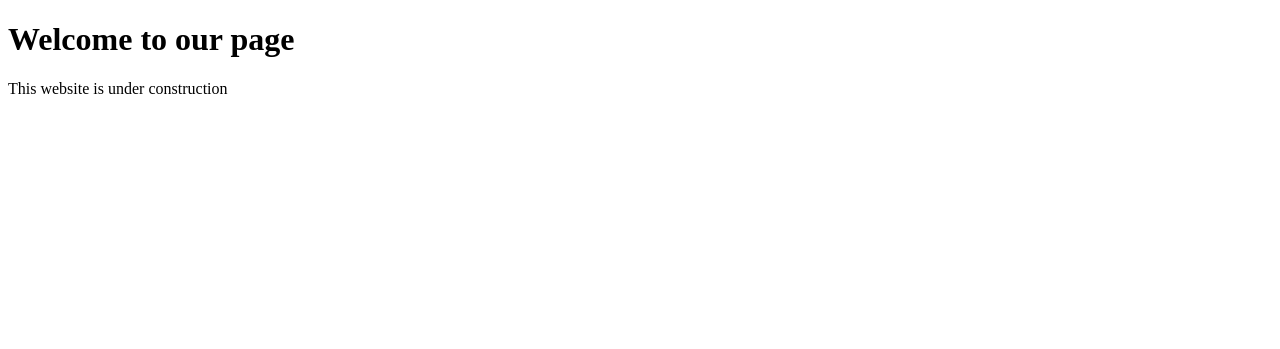
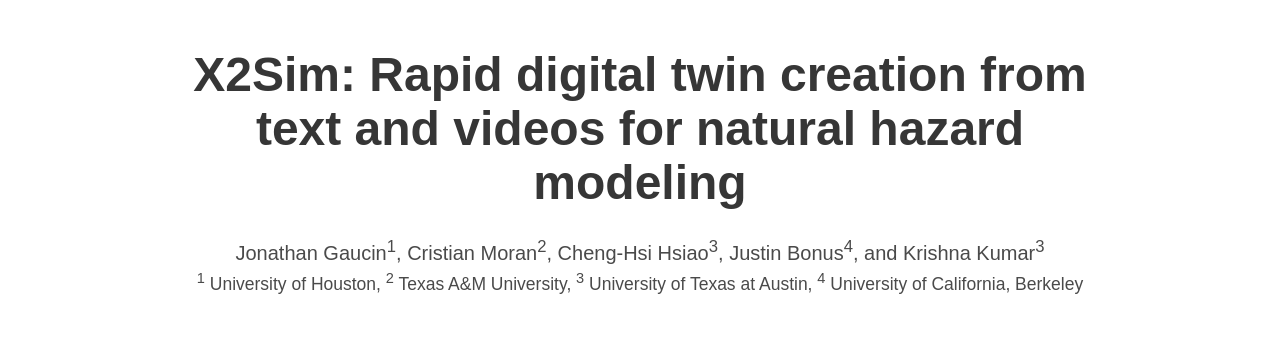
Before and after one commit to geoelements/x2sim, a plain HTML site: page index.html in a window 1280 px wide. Drawn offline with nearby package versions, Linux system fonts and the light colour scheme; some icons are missing; a web font is replaced by a local one.

Commit message:
add title and authors in index.html

```diff
--- a/index.html
+++ b/index.html
@@ -4,9 +4,57 @@
     <meta charset="UTF-8">
     <meta name="viewport" content="width=device-width, initial-scale=1.0">
     <title>X2Sim: Rapid digital twin creation from text and videos for natural hazard modeling</title>
+    <link rel="icon" type="image/x-icon" href="static/images/favicon.ico">
+    <link href="https://fonts.googleapis.com/css?family=Google+Sans|Noto+Sans|Castoro"
+    rel="stylesheet">
+
+    <link rel="stylesheet" href="static/css/bulma.min.css">
+    <link rel="stylesheet" href="static/css/bulma-carousel.min.css">
+    <link rel="stylesheet" href="static/css/bulma-slider.min.css">
+    <link rel="stylesheet" href="static/css/fontawesome.all.min.css">
+    <link rel="stylesheet"
+    href="https://cdn.jsdelivr.net/gh/jpswalsh/academicons@1/css/academicons.min.css">
+    <link rel="stylesheet" href="static/css/index.css">
+
+    <script src="https://ajax.googleapis.com/ajax/libs/jquery/3.5.1/jquery.min.js"></script>
+    <script src="https://documentcloud.adobe.com/view-sdk/main.js"></script>
+    <script defer src="static/js/fontawesome.all.min.js"></script>
+    <script src="static/js/bulma-carousel.min.js"></script>
+    <script src="static/js/bulma-slider.min.js"></script>
+    <script src="static/js/index.js"></script>
 </head>
 <body>
-    <h1>Welcome to our page</h1>
-    <p>This website is under construction</p>
+
+
+    <section class="hero">
+      <div class="hero-body">
+        <div class="container is-max-desktop">
+          <div class="columns is-centered">
+            <div class="column has-text-centered">
+              <h1 class="title is-1 publication-title">X2Sim: Rapid digital twin creation from text and videos for natural hazard modeling</h1>
+              <div class="is-size-5 publication-authors">
+                <!-- Paper authors -->
+                <span class="author-block">
+                  Jonathan Gaucin</a><sup>1</sup>,</span>
+                  <span class="author-block">
+                    Cristian Moran</a><sup>2</sup>,</span>
+                    <span class="author-block">
+                      Cheng-Hsi Hsiao</a><sup>3</sup>,</span>
+                      <span class="author-block">
+                        Justin Bonus</a><sup>4</sup>, and</span>
+                        <span class="author-block">
+                          Krishna Kumar</a><sup>3</sup></span>
+                    </span>
+                    </div>
+
+                    <div class="is-size-5 publication-authors">
+                      <span class="author-block">
+                        <small>
+                            <sup>1</sup> University of Houston,
+                            <sup>2</sup> Texas A&M University,
+                            <sup>3</sup> University of Texas at Austin,
+                            <sup>4</sup> University of California, Berkeley
+                        </small>
+                    </div>
 </body>
 </html>
```
